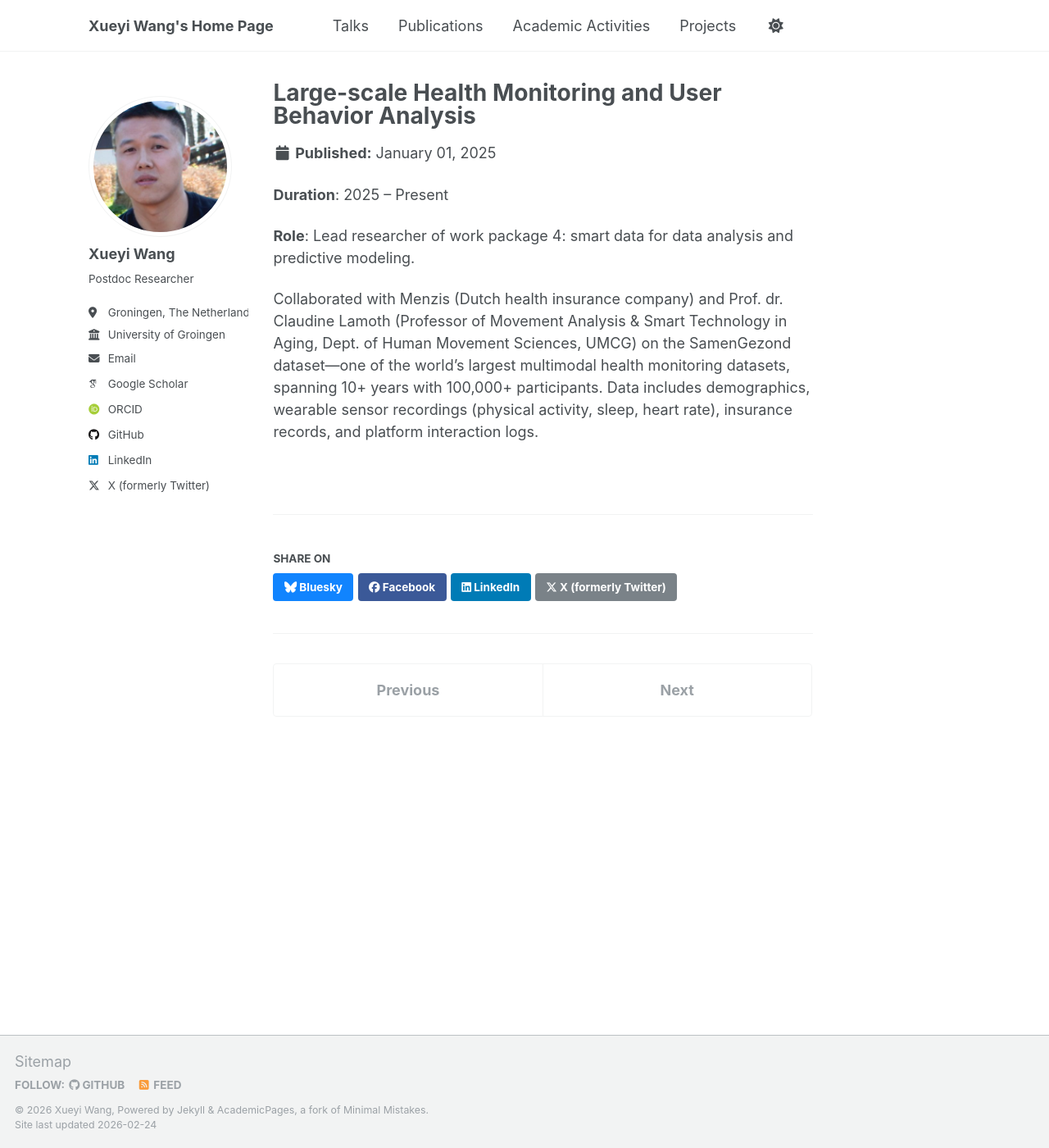
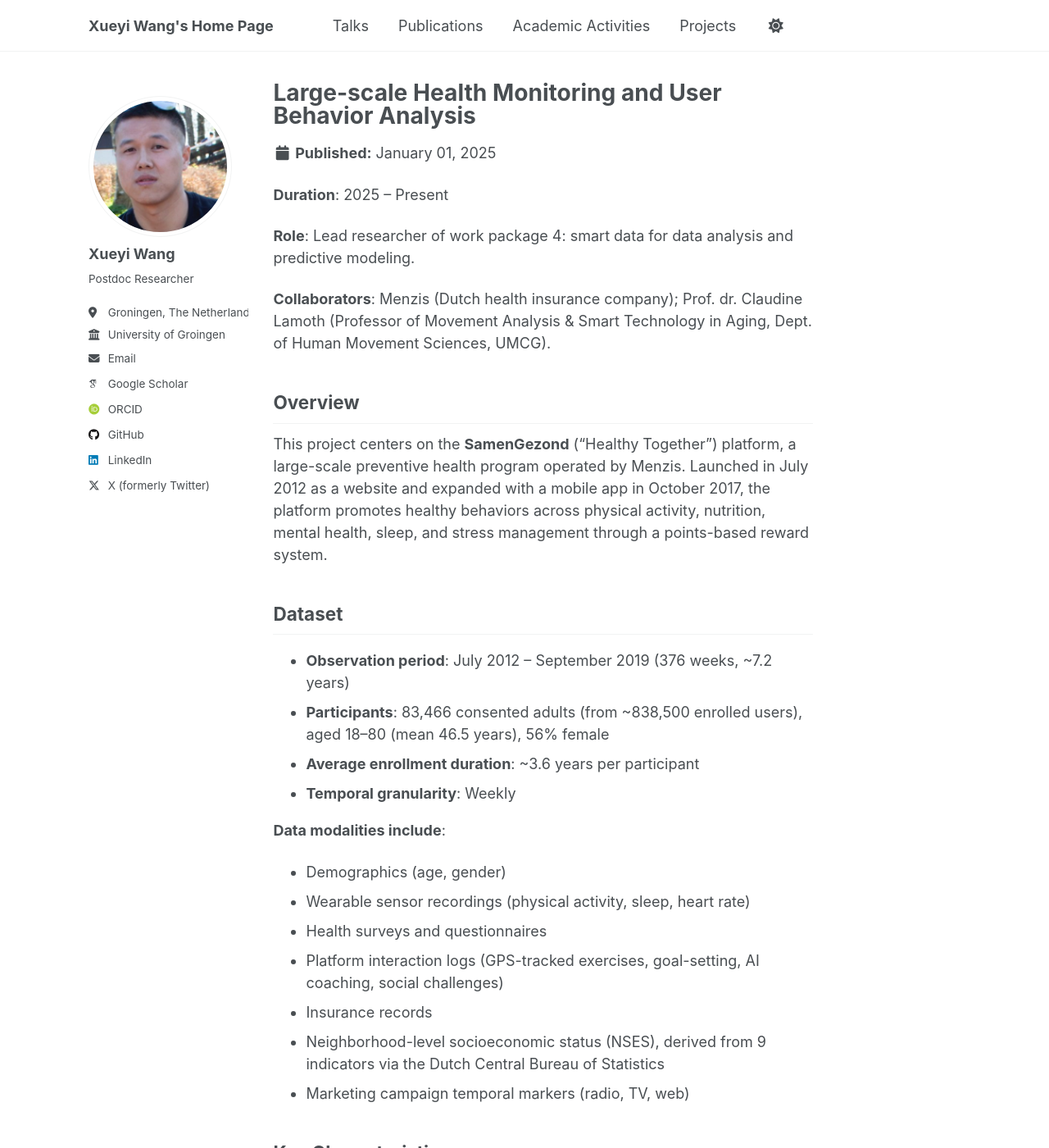
Before and after one commit to Xueyi-Wang/Xueyi-Wang.github.io, a Jekyll site: the page built from _projects/2025-01-01-health-monitoring.md, in a window 1280 px wide and 1400 px high. Shown: the whole window at 82% size. Built offline with Jekyll 4.4.1, drawn with Linux system fonts in a browser that asks for light colours; some web fonts are replaced; some of the changed text lies outside the part shown.

Commit message:
Enrich health monitoring project with SamenGezond dataset details
Added structured overview of the dataset: 83,466 participants,
7.2-year observation period, multimodal data, NSES stratification,
participant typology, and study design information.

Co-Authored-By: Claude Opus 4.6 <noreply@anthropic.com>

```diff
--- a/_projects/2025-01-01-health-monitoring.md
+++ b/_projects/2025-01-01-health-monitoring.md
@@ -1,6 +1,6 @@
 ---
 title: "Large-scale Health Monitoring and User Behavior Analysis"
-excerpt: "Lead researcher on the SamenGezond dataset—one of the world's largest multimodal health monitoring datasets, spanning 10+ years with 100,000+ participants."
+excerpt: "Lead researcher on the SamenGezond dataset—one of the world's largest preventive health datasets, spanning 7+ years with 83,000+ consented participants."
 collection: projects
 date: 2025-01-01
 ---
@@ -9,4 +9,31 @@ date: 2025-01-01
 
 **Role**: Lead researcher of work package 4: smart data for data analysis and predictive modeling.
 
-Collaborated with Menzis (Dutch health insurance company) and Prof. dr. Claudine Lamoth (Professor of Movement Analysis & Smart Technology in Aging, Dept. of Human Movement Sciences, UMCG) on the SamenGezond dataset---one of the world's largest multimodal health monitoring datasets, spanning 10+ years with 100,000+ participants. Data includes demographics, wearable sensor recordings (physical activity, sleep, heart rate), insurance records, and platform interaction logs.
+**Collaborators**: Menzis (Dutch health insurance company); Prof. dr. Claudine Lamoth (Professor of Movement Analysis & Smart Technology in Aging, Dept. of Human Movement Sciences, UMCG).
+
+## Overview
+
+This project centers on the **SamenGezond** ("Healthy Together") platform, a large-scale preventive health program operated by Menzis. Launched in July 2012 as a website and expanded with a mobile app in October 2017, the platform promotes healthy behaviors across physical activity, nutrition, mental health, sleep, and stress management through a points-based reward system.
+
+## Dataset
+
+- **Observation period**: July 2012 -- September 2019 (376 weeks, ~7.2 years)
+- **Participants**: 83,466 consented adults (from ~838,500 enrolled users), aged 18--80 (mean 46.5 years), 56% female
+- **Average enrollment duration**: ~3.6 years per participant
+- **Temporal granularity**: Weekly
+
+**Data modalities include**:
+- Demographics (age, gender)
+- Wearable sensor recordings (physical activity, sleep, heart rate)
+- Health surveys and questionnaires
+- Platform interaction logs (GPS-tracked exercises, goal-setting, AI coaching, social challenges)
+- Insurance records
+- Neighborhood-level socioeconomic status (NSES), derived from 9 indicators via the Dutch Central Bureau of Statistics
+- Marketing campaign temporal markers (radio, TV, web)
+
+## Key Characteristics
+
+- **Participant typology**: Four adoption types identified based on website-only vs. website+app usage patterns before and after the mobile app launch.
+- **Socioeconomic stratification**: Participants stratified into NSES quintiles, enabling analysis of health behavior adoption across socioeconomic segments.
+- **Naturalistic design**: Observational (non-experimental), capturing genuine user decision-making and adoption behaviors.
+- **Ethics**: Voluntary informed consent; IRB-approved by the University of Groningen; reported following STROBE guidelines.
```
